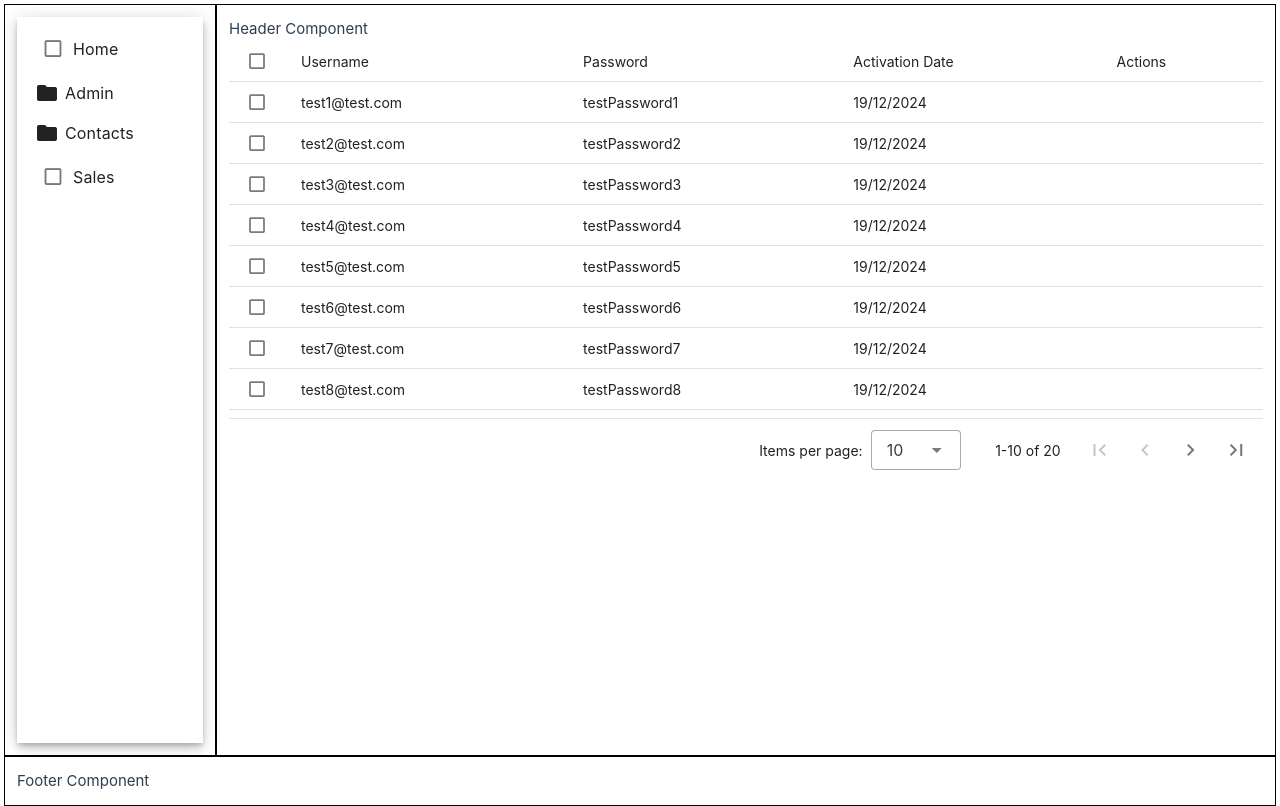
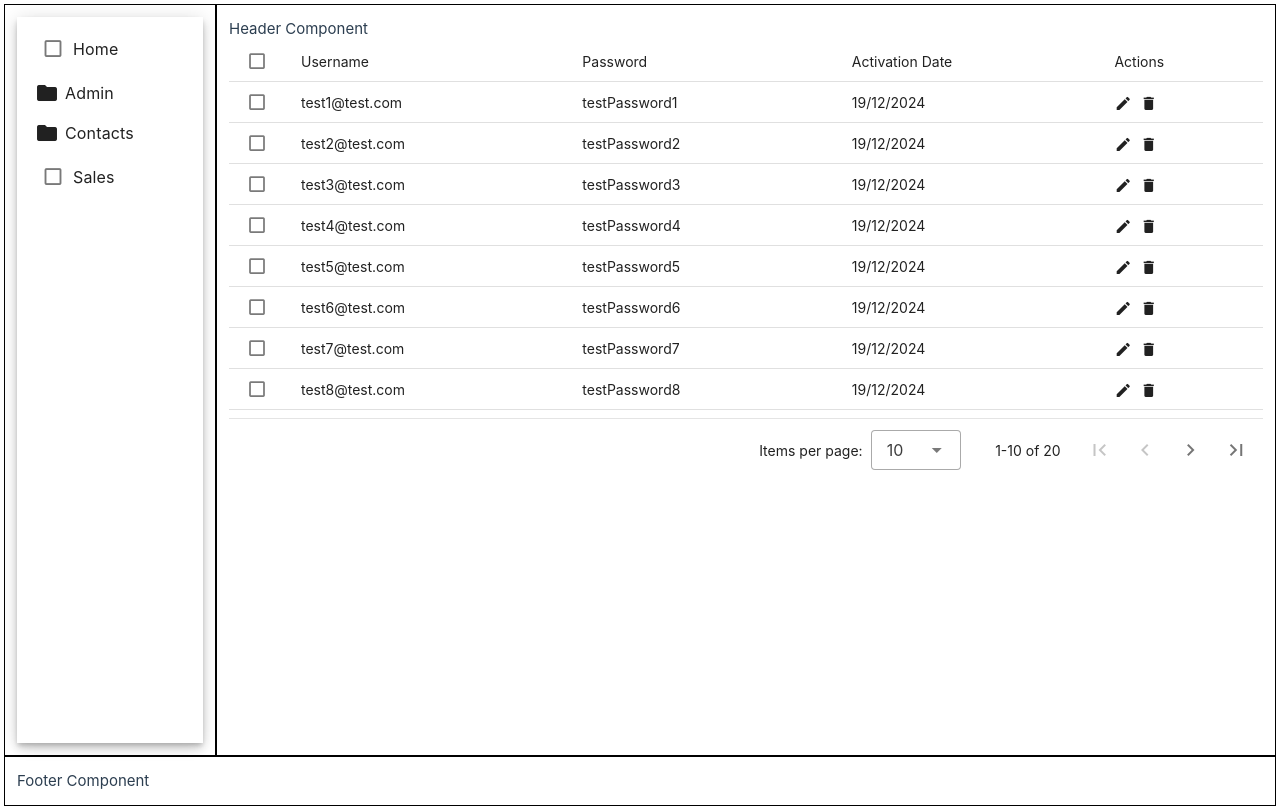
Before and after one commit to zenforall/CRMWithVue, a Vue app: page /users in a window 1280 px wide. Built offline with nearby package versions, Linux system fonts and the light colour scheme.

Commit message:
Aggiunte icone delle actions nelle righe della Vue Users

```diff
--- a/src/views/UsersView.vue
+++ b/src/views/UsersView.vue
@@ -31,12 +31,21 @@ import { useUserStore } from "../stores/user"
 
         headers.value.push({
             title : "Actions",
-            value: ""
+            value: "actions"
         });
 
         await userStore.getUsers()
         users.value = userStore.users;
     })
+
+    function editItem(item: User): void {
+      window.alert("Editing "+item.userName);
+    }
+
+    function deleteItem(item: User): void {
+      window.alert("Deleting "+item.userName);
+    }
+
 </script>
 
 <template>
@@ -52,30 +61,10 @@ import { useUserStore } from "../stores/user"
     <template v-slot:item.activationDate="{ item }">
         <span>{{ formatDate(item.activationDate) }}</span>
     </template>
-
     <template v-slot:item.actions="{ item }">
-      <v-icon
-        class="me-2"
-        size="small"
-        @click=""
-      >
-        mdi-pencil
-      </v-icon>
-      <v-icon
-        size="small"
-        @click=""
-      >
-        mdi-delete
-      </v-icon>
-    </template>
-    <template v-slot:no-data>
-      <v-btn
-        color="primary"
-        @click=""
-      >
-        Reset
-      </v-btn>
-    </template>
+          <v-icon class="me-2" size="small" @click="editItem(item)">mdi-pencil</v-icon>
+          <v-icon class="me-2" size="small" @click="deleteItem(item)">mdi-delete</v-icon>
+     </template>
 
   </v-data-table>
 </template>
```
Also changed, not shown: 1 other file (tests, documents, lock files or other folders).
